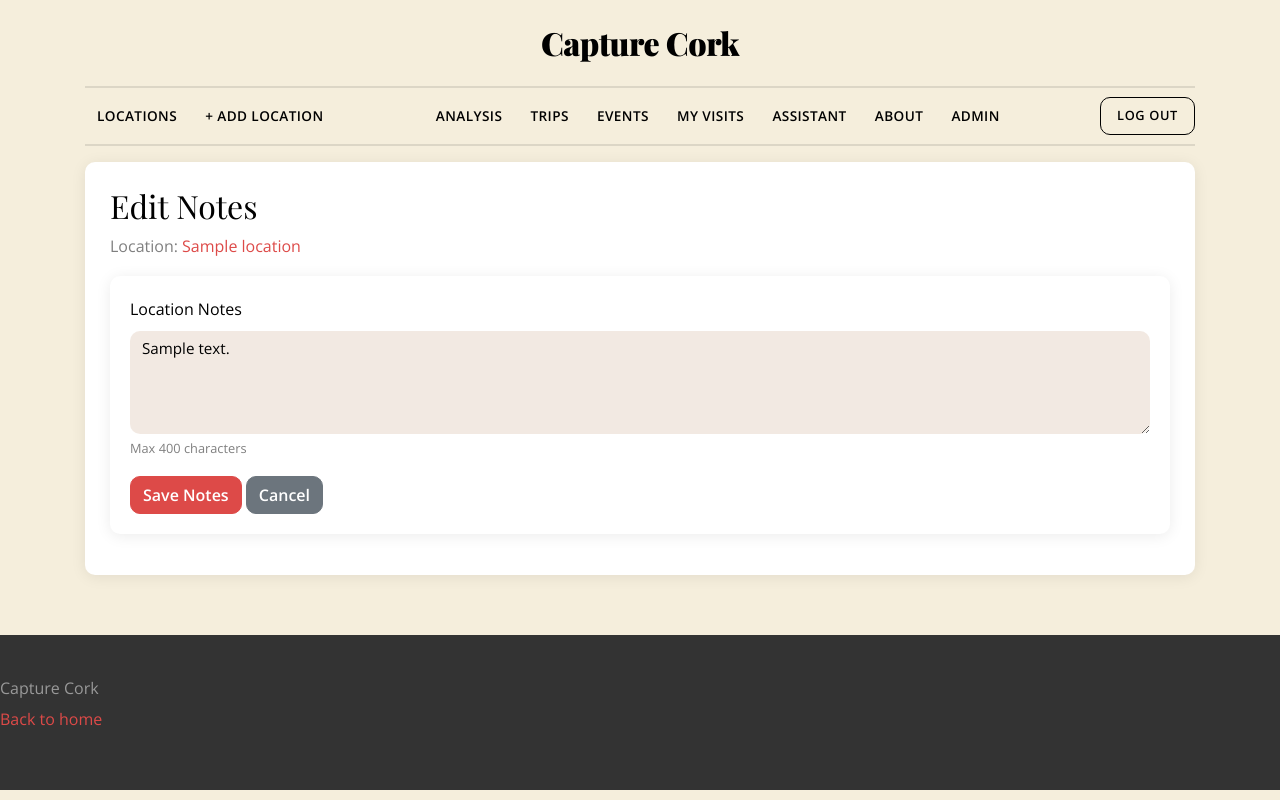
After one commit to EwanBrennan257/FinalYearProject, a Flask app: a page that uses templates/edit_location_notes.html in a window 1280 px wide. The commit adds this page. Run offline with Flask 3, Linux system fonts and the light colour scheme; a user stored in the database is signed in; tables that the repository leaves empty hold one stand-in row (values such as "Sample post"); some libraries are stand-ins or nearby versions.

Commit message:
Fixed Bug

```diff
--- a/app.py
+++ b/app.py
@@ -602,6 +602,30 @@ def delete_location(slug):
     flash(f"Location '{loc.name}' and all its data has been permanently deleted.", "success")
     return redirect(url_for("home"))
 
+# ── Edit location notes (admin only) ──
+@app.route("/l/<slug>/edit-notes", methods=["GET", "POST"])
+@login_required
+def edit_location_notes(slug):
+    #only admins can edit location notes
+    if current_user.role != "admin":
+        abort(403)
+
+    loc = Location.query.filter_by(slug=slug).first_or_404()
+
+    if request.method == "POST":
+        notes = (request.form.get("notes") or "").strip()
+
+        if len(notes) > 400:#match the 400 char limit from the model
+            flash("Notes are too long (max 400 characters).", "warning")
+            return redirect(url_for("edit_location_notes", slug=slug))
+
+        loc.notes = notes if notes else None#save empty as None
+        db.session.commit()
+
+        flash(f"Notes updated for '{loc.name}'.", "success")
+        return redirect(url_for("location_detail", slug=slug))
+
+    return render_template("edit_location_notes.html", location=loc)
 
 # ── Admin Panel ──
 @app.route("/admin")
--- a/templates/about.html
+++ b/templates/about.html
@@ -15,7 +15,7 @@
   <div class="col-md-8">
     <div class="card mb-4">
       <div class="card-body">
-        <h4 class="card-title">📸 What is Capture Cork?</h4>
+        <h4 class="card-title"> What is Capture Cork?</h4>
         <p>
           Capture Cork is a web application designed to help photographers discover, share, and plan visits
           to photography locations around Cork, Ireland. Whether you're a beginner or a professional,
@@ -26,7 +26,7 @@
 
     <div class="card mb-4">
       <div class="card-body">
-        <h4 class="card-title">🌟 Features</h4>
+        <h4 class="card-title"> Features</h4>
         <ul class="mb-0">
           <li><strong> Locations:</strong> Browse and add photography locations around Cork with map integration</li>
           <li><strong> Sun Times:</strong> See sunrise and sunset times for each location</li>
--- a/templates/admin_users.html
+++ b/templates/admin_users.html
@@ -4,7 +4,7 @@
 {% block content %}
 <div class="jumbotron p-3 p-md-5 text-white rounded bg-dark">
   <div class="col-md-10 px-0">
-    <h1 class="display-4">👥 Manage Users</h1>
+    <h1 class="display-4"> Manage Users</h1>
     <p class="lead my-3">Promote or demote user roles.</p>
   </div>
 </div>
@@ -39,9 +39,9 @@
         </td>
         <td>
           {% if user.is_verified %}
-            <span class="text-success">✅</span>
+            <span class="text-success"></span>
           {% else %}
-            <span class="text-muted">❌</span>
+            <span class="text-muted"></span>
           {% endif %}
         </td>
         <td>{{ user.created_at.strftime("%Y-%m-%d") if user.created_at else "N/A" }}</td>
--- /dev/null
+++ b/templates/edit_location_notes.html
@@ -0,0 +1,27 @@
+{% extends "base.html" %}
+{% block title %}Edit Notes - {{ location.name }}{% endblock %}
+
+{% block content %}
+<div class="blog-post">
+  <h2>Edit Notes</h2>
+  <p class="text-muted">
+    Location: <a href="{{ url_for('location_detail', slug=location.slug) }}">{{ location.name }}</a>
+  </p>
+
+  <div class="card mb-3">
+    <div class="card-body">
+      <form method="post" action="{{ url_for('edit_location_notes', slug=location.slug) }}">
+        <div class="form-group">
+          <label for="notes">Location Notes</label>
+          <textarea id="notes" name="notes" class="form-control" rows="4" maxlength="400"
+                    placeholder="Add notes about this location (e.g. best time to visit, parking info, tips)">{{ location.notes or '' }}</textarea>
+          <small class="form-text text-muted">Max 400 characters</small>
+        </div>
+
+        <button class="btn btn-primary" type="submit">Save Notes</button>
+        <a href="{{ url_for('location_detail', slug=location.slug) }}" class="btn btn-secondary">Cancel</a>
+      </form>
+    </div>
+  </div>
+</div>
+{% endblock %}
```
Also changed, not shown: templates/location.html (+13 -1 lines).
